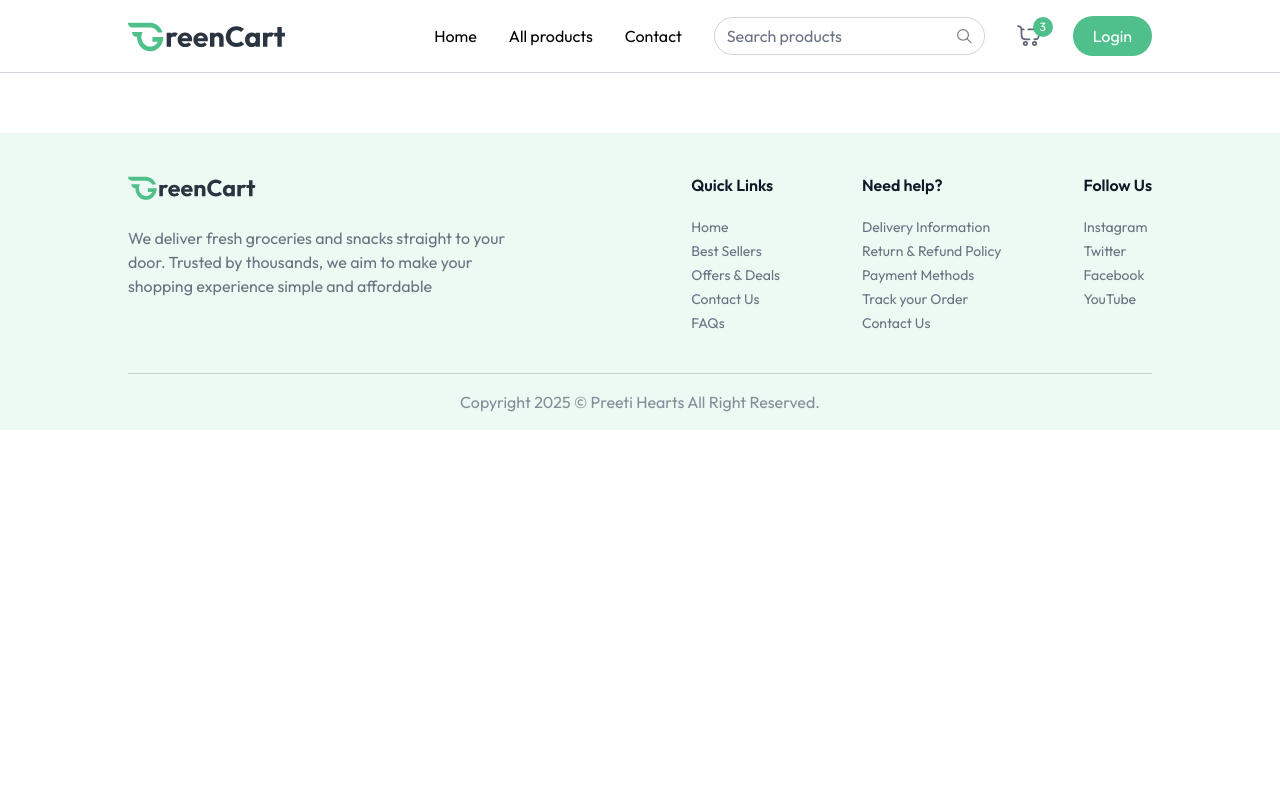
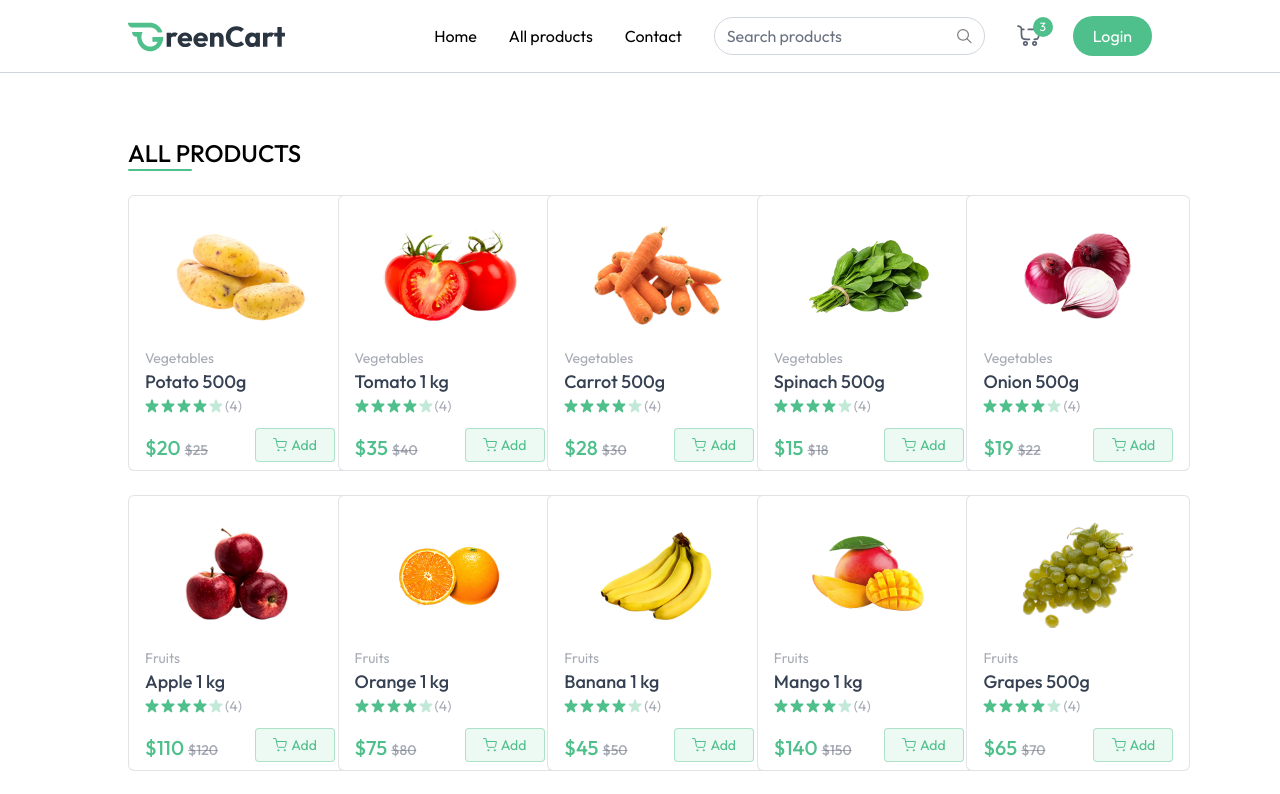
Before and after one commit to harpreet-2146/green-cart, a React (Vite) app: page /products in a window 1280 px wide. Shown: the top 794 px of the page. Built offline with nearby package versions, Linux system fonts and the light colour scheme; a web font is replaced by a local one.

Commit message:
all products display

```diff
--- a/src/App.jsx
+++ b/src/App.jsx
@@ -7,6 +7,7 @@ import { Toaster } from "react-hot-toast";
 import Footer from './components/Footer'
 import { useAppContext } from './context/AppContext'
 import Login from './components/Login'
+import AllProducts from './components/AllProducts'
 
 const App = () => {
 
@@ -25,6 +26,7 @@ const App = () => {
         " px-6 md:px-16 lg:px-24 xl:px-32"}`}>
         <Routes>
           <Route path='/' element={<Home/>}/>
+          <Route path='/products' element={<AllProducts/>}/>
         </Routes>
       </div>
       {! isSellerPath && <Footer/>}
--- /dev/null
+++ b/src/components/AllProducts.jsx
@@ -0,0 +1,37 @@
+import React, { useState,useEffect } from 'react'
+import { useAppContext } from '../context/AppContext'
+import ProductCard from './ProductCard'
+
+const AllProducts = () => {
+    const {products,searchQuery}=useAppContext()
+    const [filteredProducts,setFilteredProducts]=useState([])
+    useEffect(()=>{
+        if(searchQuery.length>0){
+           setFilteredProducts(products.filter(
+            product=>product.name.toLowerCase().includes(searchQuery.toLowerCase())
+           ))}else{
+               setFilteredProducts(products)
+           }
+        },[products,searchQuery])
+
+
+    return (
+    <div className='mt-16 flex flex-col'>
+      <div>
+        <p className='text-2xl font-medium uppercase'>All Products</p>
+        <div className='w-16 h-0.5 bg-primary
+        rounded-full'></div>
+      </div>
+      <div className='grid grid-cols-2 sm:grid-cols-3 md:grid-cols-4 gap-3
+      md:gap-6 lg:grid-cols-5 mt-6'>
+        {filteredProducts.
+        filter((product)=>product.inStock)
+        .map((product,index)=>(
+            <ProductCard key={index} product={product}/>
+              ))}
+      </div>
+    </div>
+  )
+}
+
+export default AllProducts
--- a/src/components/ProductCard.jsx
+++ b/src/components/ProductCard.jsx
@@ -32,8 +32,7 @@ const ProductCard = ({product})=>{
                           text-xs line-through">{currency}${product.price}</span>
                     </p>
                     <div className="text-primary"
-                    onClick={(e)=>{e.stopPropagation();}}
-                    className="text-primary">
+                    onClick={(e)=>{e.stopPropagation();}} >
                         {!cartItems[product._id] ? (
                             <button className="flex items-center justify-center
                             gap-1 bg-primary/10 border border-primary/40 md:w-[80px]
--- a/src/context/AppContext.jsx
+++ b/src/context/AppContext.jsx
@@ -15,6 +15,7 @@ export const AppContextProvider=({children})=>{
     const [showUserLogin,setShowUserLogin]=useState(false)
     const [products,setProducts]=useState([])
     const [cartItems,setCartItems]=useState({})
+    const [searchQuery,setSearchQuery]=useState({})
 
     //fetch all products
     const fetchProducts=async()=>{
@@ -63,7 +64,7 @@ export const AppContextProvider=({children})=>{
         navigate, user, setUser, setIsSeller,
         isSeller, showUserLogin, setShowUserLogin,
         products, currency, cartItems, addToCart,
-        updateCartItem,removeFromCart,cartItems
+        updateCartItem,removeFromCart,searchQuery,setSearchQuery
     }
 
     return <AppContext.Provider value={value}>
```
